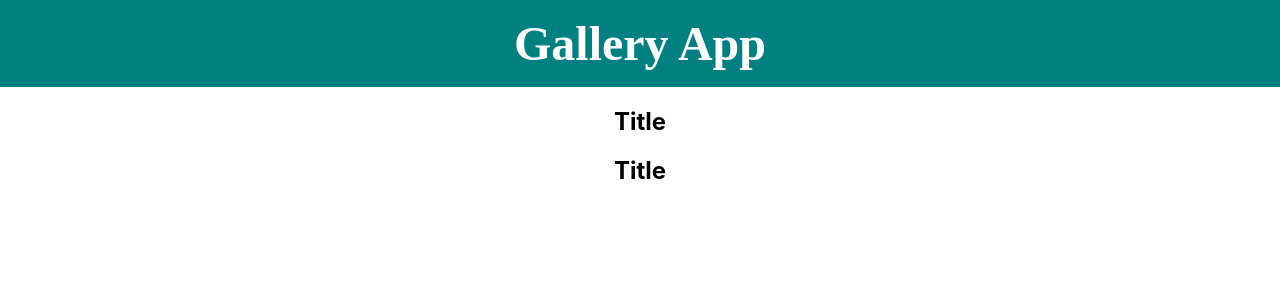
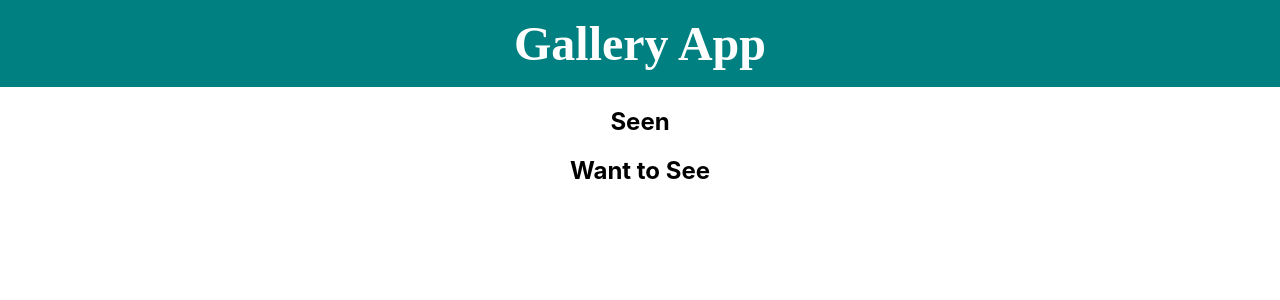
Before and after one commit to StevenRJClarke/Gallery-App, a React (Create React App) app: page / in a window 1280 px wide. Shown: the top 300 px of the page. Built offline with nearby package versions, Linux system fonts and the light colour scheme.

Commit message:
<Gallery/> uses gallery prop for title

```diff
--- a/src/Gallery.js
+++ b/src/Gallery.js
@@ -4,7 +4,7 @@ class Gallery extends Component {
   render() {
     return (
       <div className="gallery">
-        <h2 className="gallery-title">Title</h2>
+        <h2 className="gallery-title">{this.props.gallery}</h2>
 
         <div className="gallery-paintings">
           <ol className="paintings-grid">
```
